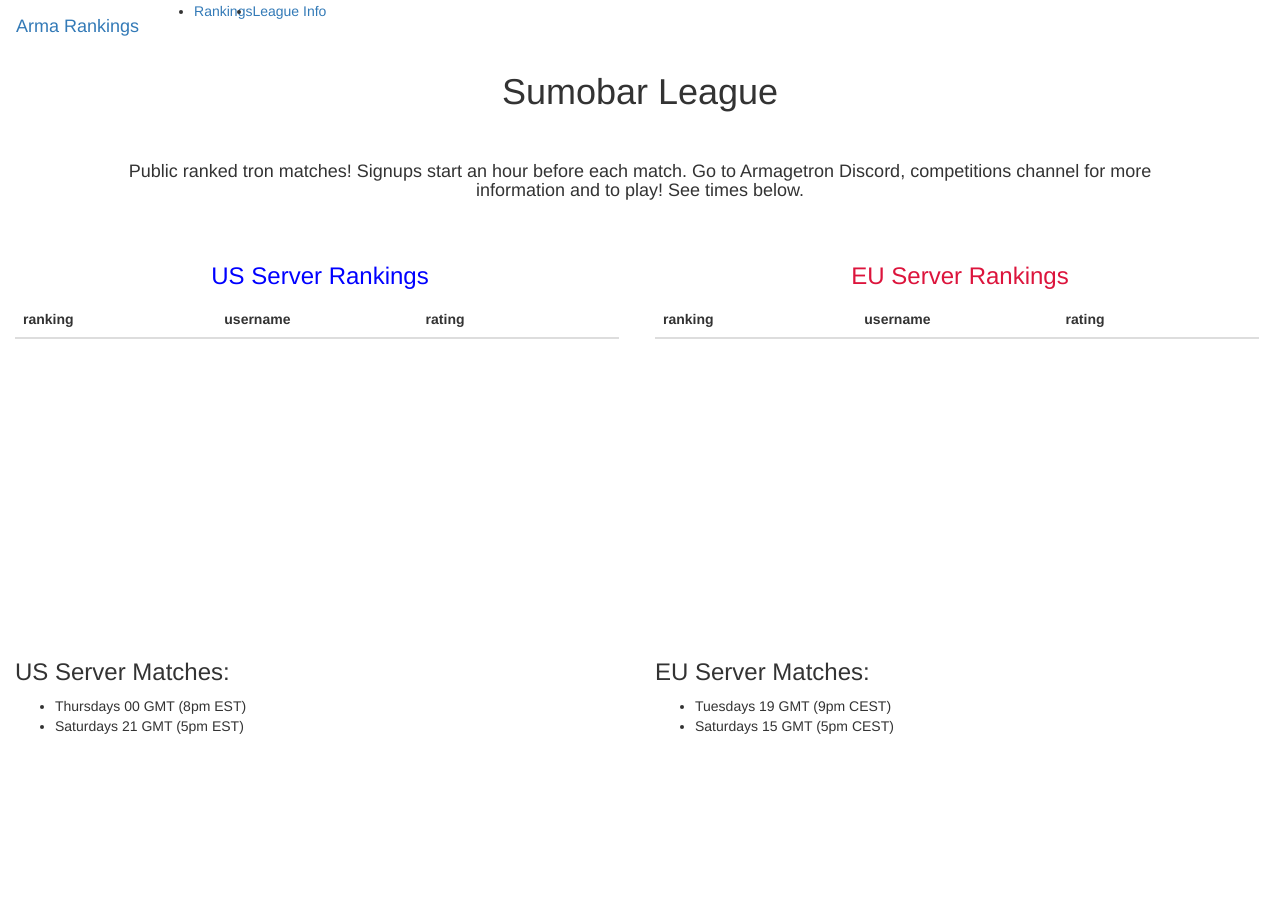
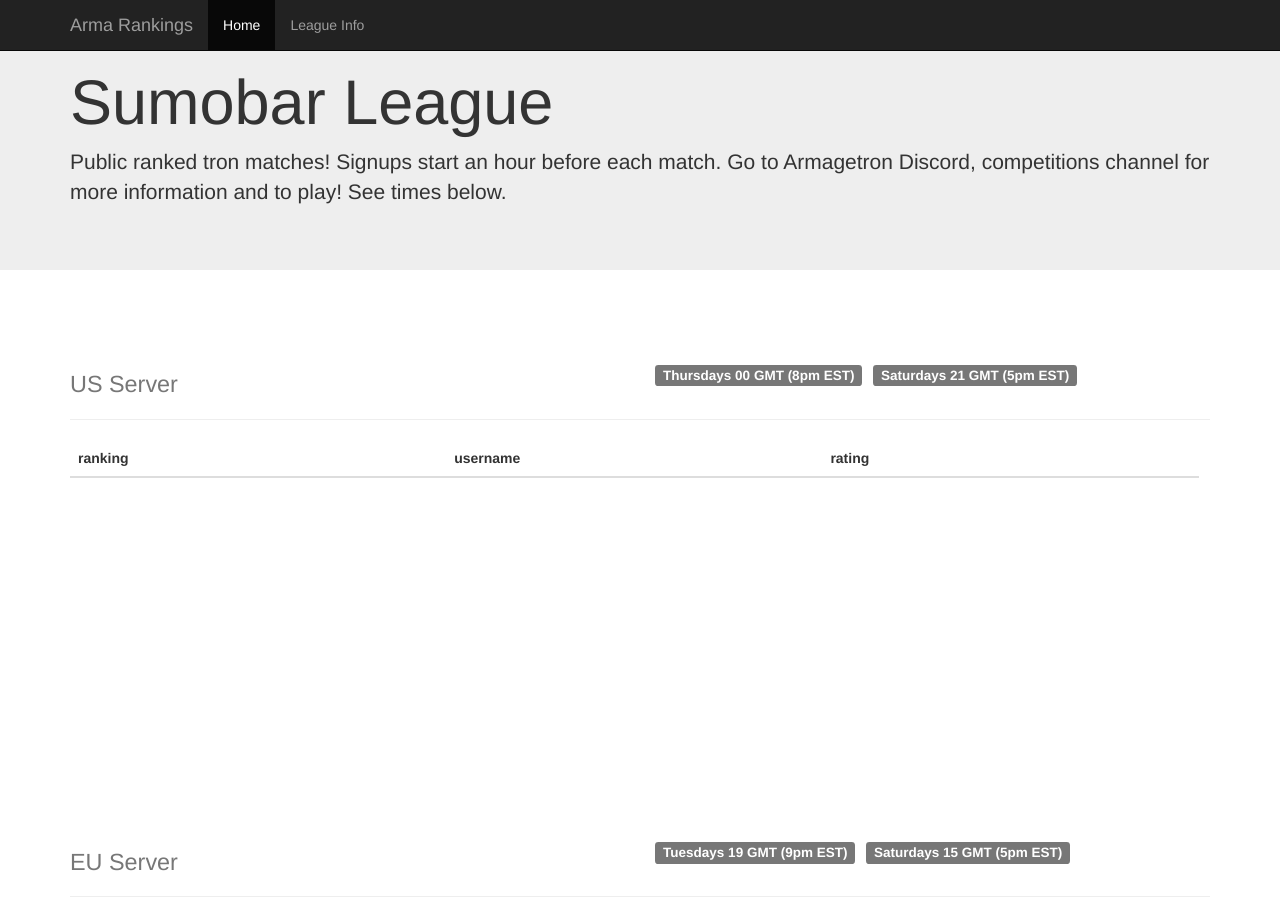
Before and after one commit to raphleu/arma-rankings, a Flask app: page / in a window 1280 px wide. Shown: the top 917 px of the page. Before the commit the page ends 734 px from the top, so only its background shows below. Run offline with Flask 2, Linux system fonts and the light colour scheme; tables that the repository leaves empty hold one stand-in row (values such as "Sample post"); lists and menus that the app fills with data are empty; some libraries are stand-ins or nearby versions.

Commit message:
Adding some style and change the html a bit. Also adding a new way of sending data to the view.

```diff
--- a/app/routes.py
+++ b/app/routes.py
@@ -1,14 +1,38 @@
 from flask import render_template
 from app import app
 from app.models import Elorating
+
 
 @app.route('/')
 @app.route('/index')
 def index():
     eu_rankings = Elorating.query.filter_by(matchtype='sbl_eu_scorelog').order_by(Elorating.rating.desc()).all()
     us_rankings = Elorating.query.filter_by(matchtype='sbl_us_scorelog').order_by(Elorating.rating.desc()).all()
+    countries = [
+        {
+            'header': 'US',
+            'ranking': us_rankings,
+            'days': [
+                'Thursdays 00 GMT (8pm EST)',
+                'Saturdays 21 GMT (5pm EST)',
+            ]
+        },
+        {
+            'header': 'EU',
+            'ranking': eu_rankings,
+            'days': [
+                'Tuesdays 19 GMT (9pm EST)',
+                'Saturdays 15 GMT (5pm EST)',
+            ]
+        }
+    ]
 
-    return render_template('index.html', title = 'Sumobar League', us_rankings = us_rankings, eu_rankings = eu_rankings)
+    return render_template(
+        'index.html',
+        title='Sumobar League',
+        countries=countries
+    )
+
 
 @app.route('/league_info')
 def league_info():
--- a/app/static/styles.css
+++ b/app/static/styles.css
@@ -1,3 +1,7 @@
+/*
+    Rating table
+ */
+
 .header-fixed {
     width: 100%
 }
@@ -29,3 +33,25 @@
     width: 33%;
     float: left;
 }
+
+.label-day-game:first-child {
+    margin-right: .4em;
+    margin-bottom: .4em;
+}
+
+.column-day-game {
+    top: 1em;
+}
+
+/*
+=====================================
+    Nav Bar
+======================================
+*/
+#mainNav {
+    margin-bottom: 0;
+}
+
+#navbarResponsive {
+    padding-top: 1em;
+}
--- a/app/templates/base.html
+++ b/app/templates/base.html
@@ -7,15 +7,22 @@
 {% endblock %}
 
 {% block navbar %}
-<nav class="navbar navbar-light bg-light">
-    <a class="navbar-brand" href="/">Arma Rankings</a>
-    <ul class="navbar-nav">
-    <li class="nav-item">
-        <a class="nav-link" href="/">Rankings</a>
-    </li>
-    <li class="nav-item">
-        <a class="nav-link" href="/league_info">League Info</a>
-    </li>
-    </ul>
-</nav>
+  <nav id="mainNav" class="navbar navbar-inverse navbar-fixed-top">
+    <div class="container">
+      <div class="navbar-header">
+        <button type="button" class="navbar-toggle" data-toggle="collapse" data-target="#armaNavbar">
+          <span class="icon-bar"></span>
+          <span class="icon-bar"></span>
+          <span class="icon-bar"></span>
+        </button>
+        <a class="navbar-brand" href="/">Arma Rankings</a>
+      </div>
+      <div class="collapse navbar-collapse" id="armaNavbar">
+        <ul class="nav navbar-nav">
+          <li role="presentation" class="active"><a href="/">Home</a></li>
+          <li role="presentation"><a href="/league_info">League Info</a></li>
+        </ul>
+      </div>
+    </div>
+  </nav>
 {% endblock %}
--- a/app/templates/index.html
+++ b/app/templates/index.html
@@ -1,7 +1,11 @@
 {% extends "base.html" %}
 
 {% block content %}
-    <h1 style="text-align: center">{{ title }}</h1>
-    <h4 style="text-align: center;margin-right: 100px;margin-left: 100px;margin-top: 50px;margin-bottom: 50px;">Public ranked tron matches! Signups start an hour before each match. Go to Armagetron Discord, competitions channel for more information and to play! See times below.</h4>
-    {% include 'rankings_list.html' %}
+  <div class="jumbotron">
+    <div class="container">
+      <h1>{{ title }}</h1>
+      <p>Public ranked tron matches! Signups start an hour before each match. Go to Armagetron Discord, competitions channel for more information and to play! See times below.</p>
+    </div>
+  </div>
+  {% include "ranking-table.html" %}
 {% endblock %}
--- a/app/templates/league_info.html
+++ b/app/templates/league_info.html
@@ -1,7 +1,9 @@
 {% extends "base.html" %}
 
 {% block content %}
+  <div class="container">
     <h1>How to join:</h1>
     <h1>Schedule:</h1>
     <h1>League rules:</h1>
+  </div>
 {% endblock %}
--- /dev/null
+++ b/app/templates/ranking-table.html
@@ -0,0 +1,38 @@
+<div class="container">
+  <div class="table-responsive .col-md-12">
+    {% for country in countries %}
+      <div class="page-header">
+        <div class="row">
+          <div class="col-xs-6">
+            <h1><small>{{ country.header }} Server</small></h1>
+          </div>
+          <div class="col-xs-6 column-day-game">
+            <h4 class="header4-day-game">
+              {% for day in country.days %}
+                <span class="label label-default label-day-game">{{ day }}</span>
+              {% endfor %}
+            </h4>
+          </div>
+        </div>
+      </div>
+      <table class="table table-hover header-fixed">
+        <thead>
+        <tr>
+          <th>ranking</th>
+          <th>username</th>
+          <th>rating</th>
+        </tr>
+        </thead>
+        <tbody>
+        {% for ranking in country.ranking %}
+          <tr>
+            <td class="username"> {{ loop.index }} </td>
+            <td class="ranking"> {{ ranking.username }} </td>
+            <td class="rating"> {{ ranking.rating }} </td>
+          </tr>
+        {% endfor %}
+        </tbody>
+      </table>
+    {% endfor %}
+  </div>
+</div>
```
